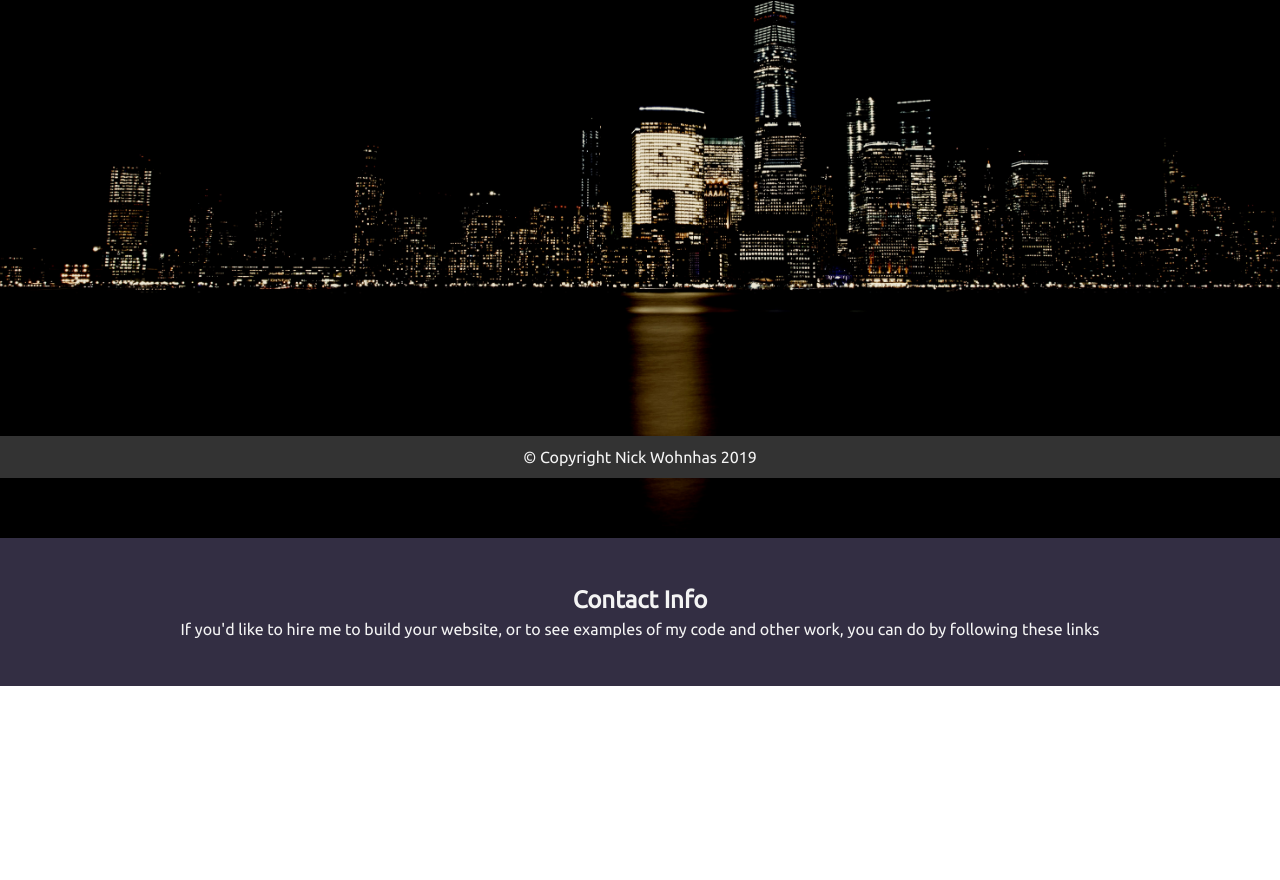
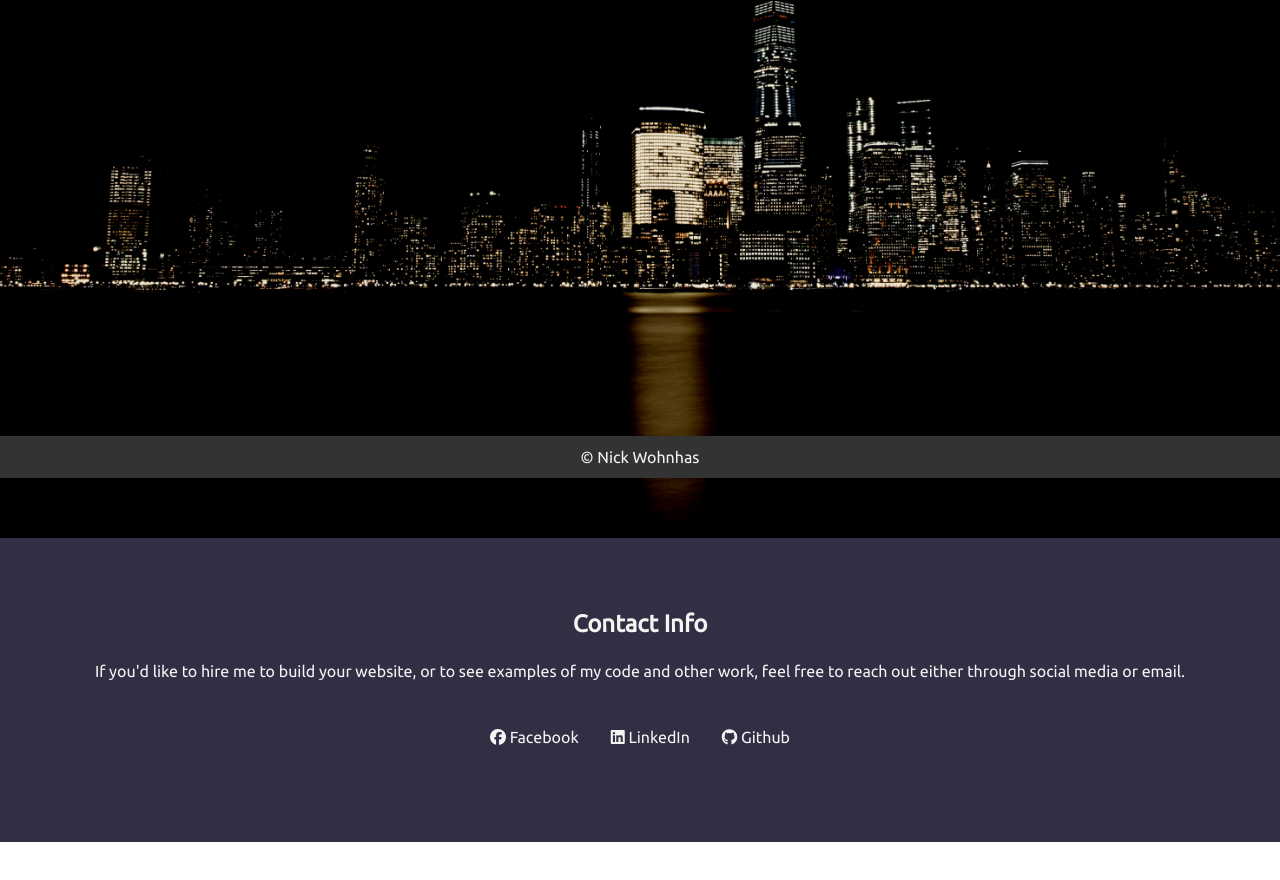
Before and after one commit to nickwohnhas/my_site, a plain HTML site: page index.html in a window 1280 px wide. Shown: the part 322-1202 px from the top of the page. Before the commit the page ends 1050 px from the top, so only its background shows below. Drawn offline with Linux system fonts and the light colour scheme.

Commit message:
Set up home page and initial styles

```diff
--- a/index.html
+++ b/index.html
@@ -7,6 +7,8 @@
   <script src="https://kit.fontawesome.com/6fe1cf5d3e.js" crossorigin="anonymous"></script>
   <link href="https://fonts.googleapis.com/css?family=Ubuntu&display=swap" rel="stylesheet">
   <link rel="stylesheet" href="/styles.css">
+  <head profile="http://www.w3.org/2005/10/profile"></head>
+  <link rel="icon" href="/favicon.png" type="image/png" />
   <title> Nick Wohnhas | My Site!</title>
 </head>
 <body>
@@ -17,7 +19,6 @@
       <li><a href="#">About</a></li>
       <li><a href="#">Games</a></li>
       <li><a href="#">Blog</a></li>
-      <li><a href="#">Contact Me</a></li>
     </ul>
   </nav>
   <section id="show-case">
@@ -26,11 +27,16 @@
   <section id="contact-info">
     <div class="section-content text-primary">
       <h2>Contact Info</h2>
-      <p>If you'd like to hire me to build your website, or to see examples of my code and other work, you can do by following these links </p>
+      <p>If you'd like to hire me to build your website, or to see examples of my code and other work, feel free to reach out either through social media or email.</p>
+      <div id="contact-links">
+        <a href="https://www.facebook.com/nwohnhas"><i class="fab fa-facebook"></i> Facebook</a>
+        <a href="https://www.linkedin.com/in/nick-wohnhas-095a32190/"><i class="fab fa-linkedin"></i> LinkedIn</a>
+        <a href="https://github.com/nickwohnhas"><i class="fab fa-github"></i> Github</a>
+      </div>
     </div>
   </section>
   <footer class="text-primary">
-    &copy; Copyright Nick Wohnhas 2019
+    &copy; Nick Wohnhas
   </footer>
 </body>
 </html>
--- a/styles.css
+++ b/styles.css
@@ -71,7 +71,6 @@ a {
   background: #332E43;
   display: flex;
   flex-direction: column;
-  justify-content: center;
   padding: 1em;
 }
 
@@ -82,7 +81,13 @@ a {
 
 #contact-info .section-content h2 {
   text-align: center;
-  margin-bottom: .25em;
+  margin: 1em 0;
+}
+
+#contact-info .section-content #contact-links {
+  padding: 2em;
+  display: flex;
+  justify-content: center;
 }
 
 
```
Also changed, not shown: favicon.png (added).
